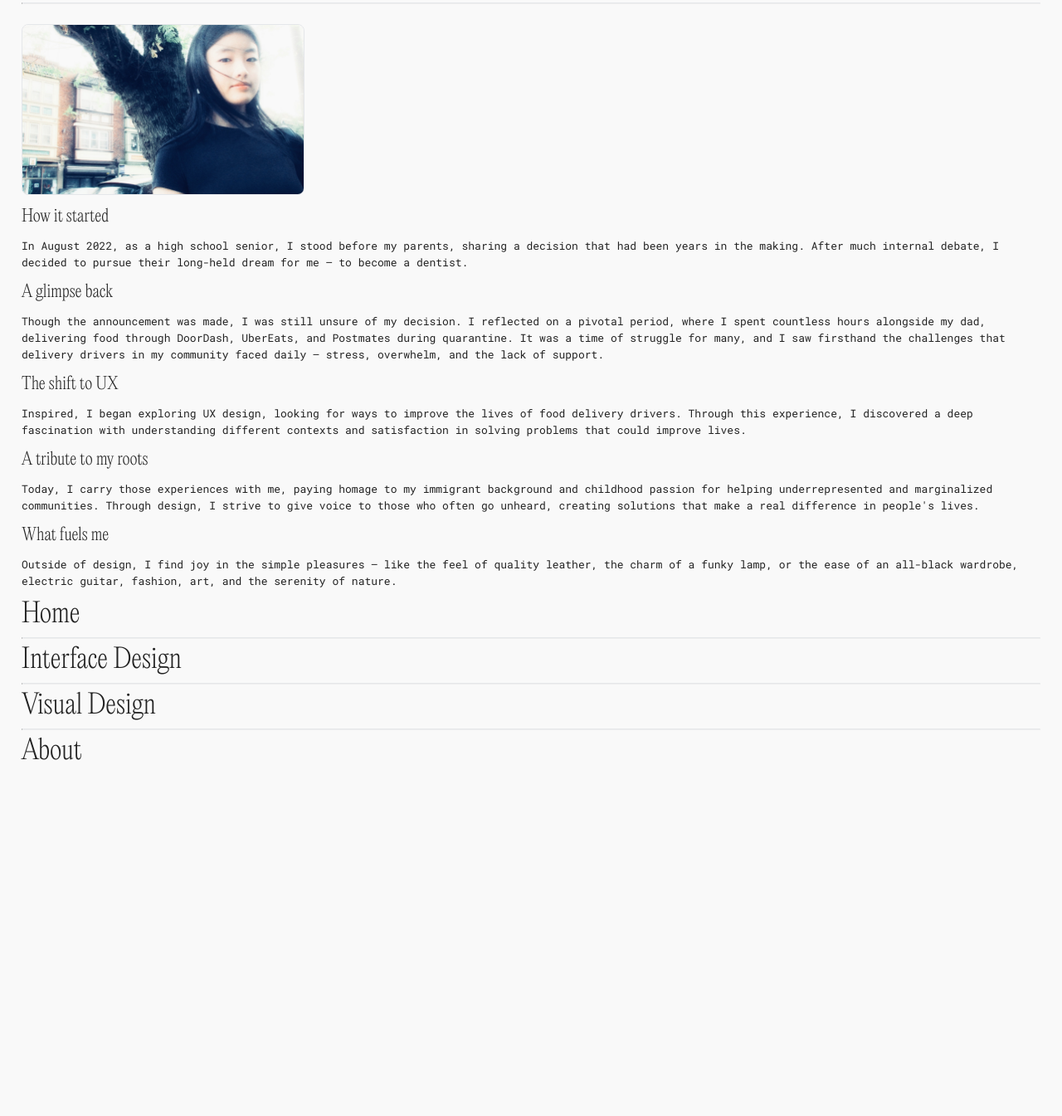
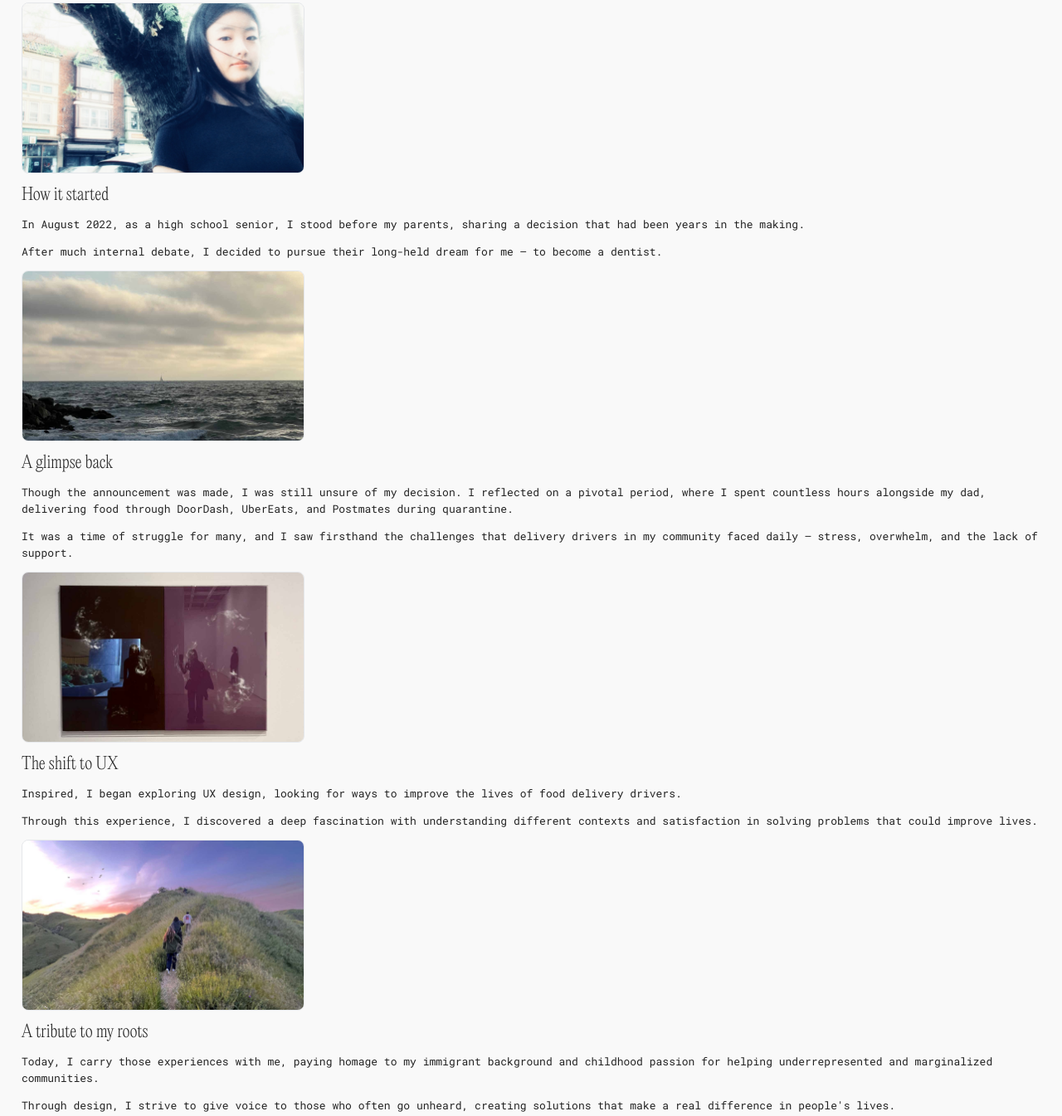
Before and after one commit to bettys-sk/idm221-bs3365, a plain HTML site: page about-me.html in a window 1280 px wide. Shown: the part 199-1544 px from the top of the page at 83% size. Before the commit the page ends 1124 px from the top, so only its background shows below. Drawn offline with Linux system fonts and the light colour scheme.

Commit message:
spacing-update

```diff
--- a/about-me.html
+++ b/about-me.html
@@ -23,29 +23,45 @@
         Hello there, I'm Betty. Originally from South Korea, I am currently pursuing a Bachelor's in User Experience and Interaction Design.
     </h1>
 
-<hr class="space">
-
 <img class="s-img" src="./images/aboutme_cover.jpg" alt="profile photo of betty shin">
 
+<div class="about-section">
     <h3>How it started</h3>
-    <p>
-        In August 2022, as a high school senior, I stood before my parents, sharing a decision that had been years in the making. After much internal debate, I decided to pursue their long-held dream for me — to become a dentist.
-    </p>
+    <p>In August 2022, as a high school senior, I stood before my parents, sharing a decision that had been years in the making.</p>
+    <p>After much internal debate, I decided to pursue their long-held dream for me — to become a dentist.</p>
+</div>
+
+<img class="s-img" src="./images/aboutme_2.jpg" alt="laguna beach in california">
+
+<div class="about-section">
     <h3>A glimpse back</h3>
-    <p>
-        Though the announcement was made, I was still unsure of my decision. I reflected on a pivotal period, where I spent countless hours alongside my dad, delivering food through DoorDash, UberEats, and Postmates during quarantine. It was a time of struggle for many, and I saw firsthand the challenges that delivery drivers in my community faced daily — stress, overwhelm, and the lack of support.
-    </p>
+    <p>Though the announcement was made, I was still unsure of my decision. I reflected on a pivotal period, where I spent countless hours alongside my dad, delivering food through DoorDash, UberEats, and Postmates during quarantine.</p>
+    <p>It was a time of struggle for many, and I saw firsthand the challenges that delivery drivers in my community faced daily — stress, overwhelm, and the lack of support.</p>
+</div>
+
+<img class="s-img" src="./images/aboutme_3.jpg" alt="new york museum gallery">
+
+<div class="about-section">
     <h3>The shift to UX</h3>
-    <p>
-        Inspired, I began exploring UX design, looking for ways to improve the lives of food delivery drivers. Through this experience, I discovered a deep fascination with understanding different contexts and satisfaction in solving problems that could improve lives.
-    </p>
+    <p>Inspired, I began exploring UX design, looking for ways to improve the lives of food delivery drivers.</p>
+    <p>Through this experience, I discovered a deep fascination with understanding different contexts and satisfaction in solving problems that could improve lives.</p>
+</div>
+
+<img class="s-img" src="./images/aboutme_4.jpg" alt="santa clarita hike">
+
+<div class="about-section">
     <h3>A tribute to my roots</h3>
-    <p>Today, I carry those experiences with me, paying homage to my immigrant background and childhood passion for helping underrepresented and marginalized communities. Through design, I strive to give voice to those who often go unheard, creating solutions that make a real difference in people's lives.
-    </p>
+    <p>Today, I carry those experiences with me, paying homage to my immigrant background and childhood passion for helping underrepresented and marginalized communities.</p>
+    <p>Through design, I strive to give voice to those who often go unheard, creating solutions that make a real difference in people's lives.</p>
+</div>
+
+<img class="s-img" src="./images/aboutme_5.jpg" alt="LACMA museum in los angeles">
+
+<div class="about-section">
     <h3>What fuels me</h3>
     <p>
-        Outside of design, I find joy in the simple pleasures — like the feel of quality leather, the charm of a funky lamp, or the ease of an all-black wardrobe, electric guitar, fashion, art, and the serenity of nature.
-    </p>
+        Outside of design, I find joy in the simple pleasures — like the feel of quality leather, the charm of a funky lamp, or the ease of an all-black wardrobe, electric guitar, fashion, art, and the serenity of nature.</p>
+</div>
 
     <nav id="menu">
         <ul>
```
